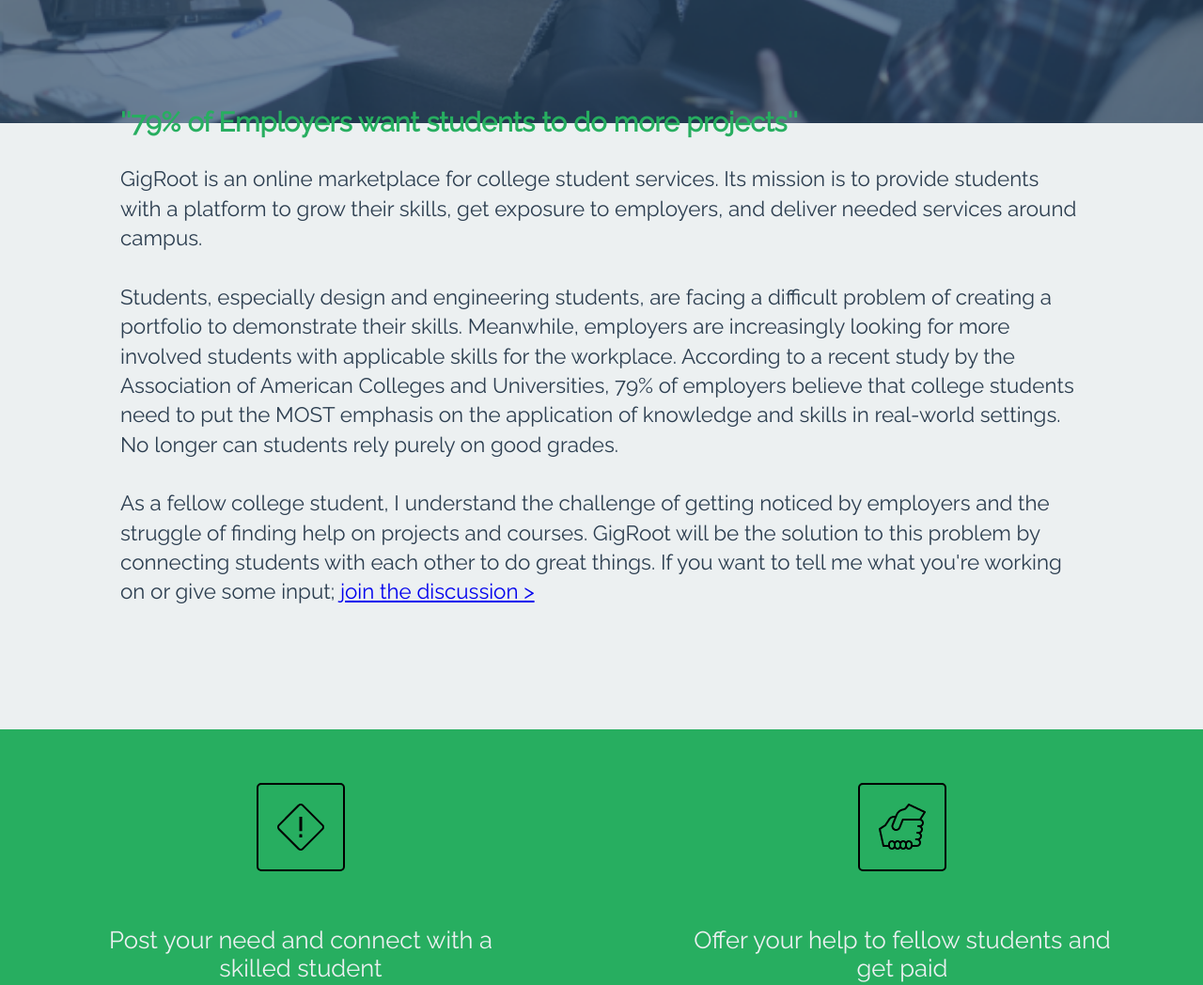
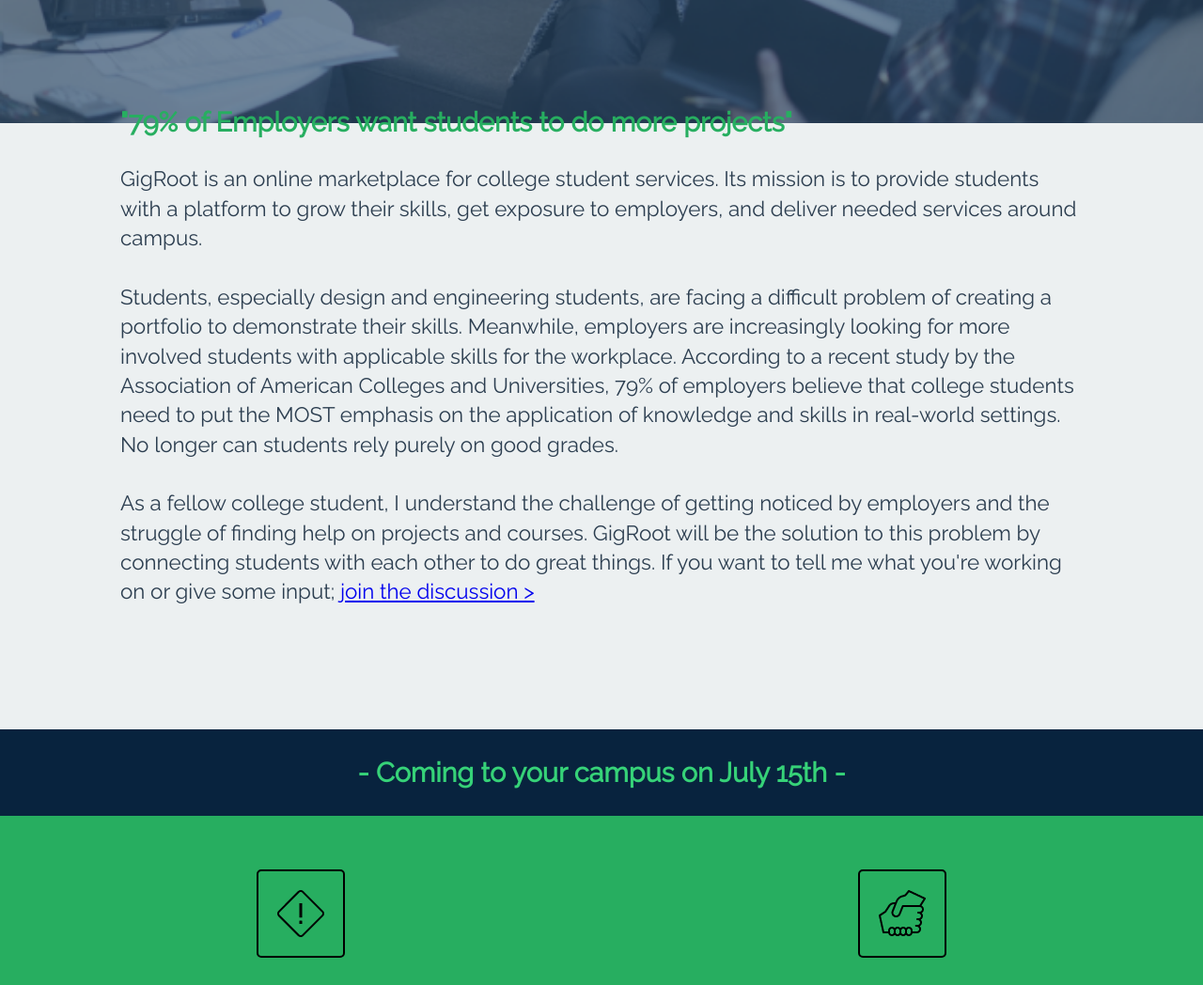
Before and after one commit to mgustin12/GigRootLandingPage, a website: page www/index.html in a window 1280 px wide. Shown: the part 824-1872 px from the top of the page at 94% size. Drawn offline with nearby package versions, Linux system fonts and the light colour scheme.

Commit message:
Added article and launch date

```diff
--- a/less/app.less
+++ b/less/app.less
@@ -341,6 +341,17 @@
 	}
 }
 
+.coming {
+	color: lighten(@green, 10%);
+
+	.coming-container {
+		.flex-display(flex);
+		.flex-direction(row);
+		.justify-content(center);
+		.align-items(center);
+	}
+}
+
 .features {
 	height: 90%;
 	width: 100%;
--- a/www/index.html
+++ b/www/index.html
@@ -15,7 +15,6 @@
 <!-- Mobile
 ================================================== -->
 <meta name="viewport" content="width=device-width, initial-scale = 1, maximum-scale=1, user-scalable=no" />
-
 
 <!-- CSS & Js
 ================================================== -->
@@ -60,9 +59,19 @@
 ================================================== -->
 <section class="about" id="about">
 	<div class="story-text">
-		<h3 class="headline">''79% of Employers want students to do more projects''</h3>
+		<h3 class="headline">"79% of Employers want students to do more projects"</h3>
 		<p class="body">GigRoot is an online marketplace for college student services. Its mission is to provide students with a platform to grow their skills, get exposure to employers, and deliver needed services around campus.<br><br>Students, especially design and engineering students, are facing a difficult problem of creating a portfolio to demonstrate their skills. Meanwhile, employers are increasingly looking for more involved students with applicable skills for the workplace. According to a recent study by the Association of American Colleges and Universities, 79% of employers believe that college students need to put the MOST emphasis on the application of knowledge and skills in real-world settings. No longer can students rely purely on good grades.<br><br>As a fellow college student, I understand the
 		challenge of getting noticed by employers and the struggle of finding help on projects and courses. GigRoot will be the solution to this problem by connecting students with each other to do great things. If you want to tell me what you're working on or give some input; <a href="#joinModal">join the discussion ></a></p>
+	</div>
+</section>
+
+<!-- Starting
+================================================== -->
+<section class="coming" id="coming">
+	<div class="coming-container">
+		<h3 class="headline">
+			- Coming to your campus on July 15th -
+		</h3>
 	</div>
 </section>
 
@@ -96,6 +105,11 @@
 	</div>
 	<div class="news-container">
 		<h1 class="headline">In the news</h1>
+		<div class="article">
+			<h3>"ISU start-up program allows students chance to gain entrepreneurial experience" -Ames Tribune</h3>
+			<p>Matt Gustin, an ISU senior studying computer science and current member of Cystarters, started a company called GigRoot ...</p>
+			<a href="http://amestrib.com/news/isu-start-program-allows-students-chance-gain-entrepreneurial-experience" class="link">Read More >></a>
+		</div>
 		<div class="article">
 			<h3>"Eight ISU teams selected for start-up program" -Ames Tribune</h3>
 			<p>Participants in CYstarters will receive between $6,000 and up to $12,000 in funding, depending on individual or teams with one or more ...</p>
```
Also changed, not shown: www/css/gen/app.min.css.
